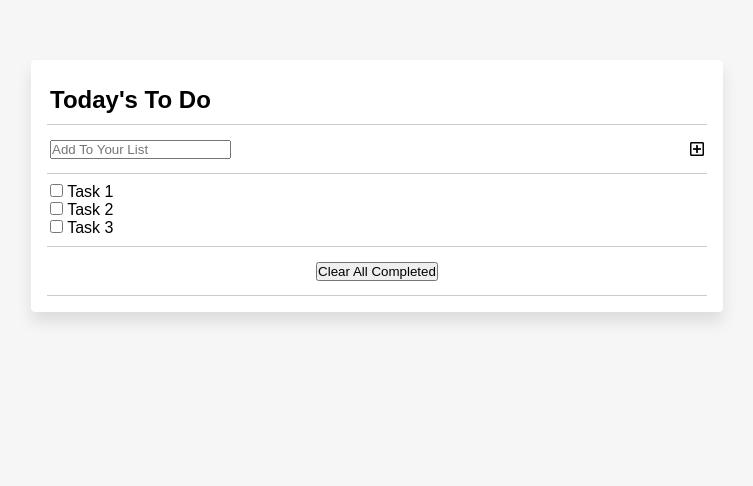
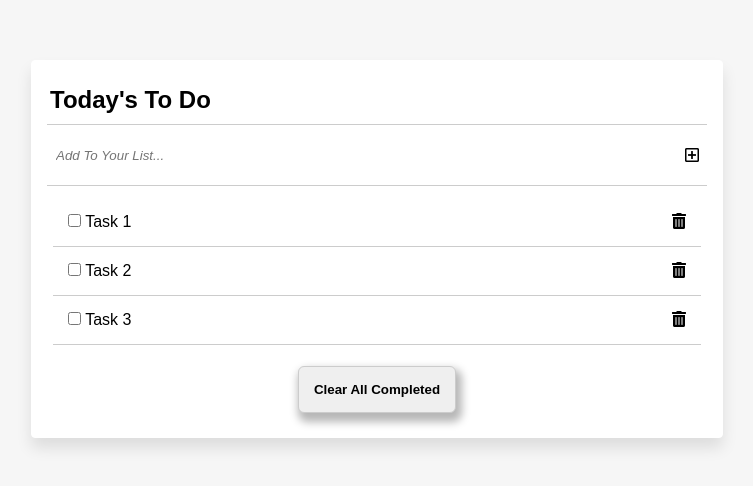
Before and after one commit to RitobrotoMukherjee/to-do-list-webpack, a website built with webpack: page src/index.html in a window 1280 px wide. Shown: the whole page, without its empty margins (263-1016 px from the left). Built offline with nearby package versions, Linux system fonts and the light colour scheme.

Commit message:
Add style for task lists

```diff
--- a/src/css/style.css
+++ b/src/css/style.css
@@ -37,11 +37,57 @@ section {
   align-items: center;
   background: var(--list-bg);
   padding: 9px 3px;
+  min-height: 30px;
+}
+
+.title-container {
   border-bottom: 1px solid var(--grey);
-  min-height: 30px;
+}
+
+.add-task {
+  border-bottom: 1px solid var(--grey);
+}
+
+#add-task-input {
+  height: 30px;
+  width: 90%;
+  border: none;
+  padding: 6px;
+  font-style: italic;
+}
+
+.add-icon {
+  cursor: pointer;
+  width: 10px;
+  margin-right: 9px;
+}
+
+.todo-list {
+  display: flex;
+  flex-direction: column;
+  justify-content: center;
+  width: 100%;
+  padding: 3px;
+}
+
+.todo-list-items {
+  display: flex;
+  justify-content: space-between;
+  border-bottom: 1px solid var(--grey);
+  padding: 15px;
 }
 
 .button-container {
   padding: 9px 0;
   justify-content: center;
 }
+
+#clear-completed-btn {
+  cursor: pointer;
+  border: 1px solid var(--grey);
+  border-radius: 6px;
+  padding: 15px;
+  min-width: 20px;
+  font-weight: 600;
+  box-shadow: 3px 6px 9px 3px rgb(183, 183, 183);
+}
--- a/src/index.html
+++ b/src/index.html
@@ -13,12 +13,12 @@
 <body>
     <main>
         <section id="list-card">
-            <div class="card-items">
+            <div class="card-items title-container">
                 <h1 class="title">Today's To Do</h1>
             </div>
             <div class="card-items add-task">
-                <input type="text" placeholder="Add To Your List">
-                <i class="far fa-plus-square"></i>
+                <input id="add-task-input" type="text" placeholder="Add To Your List...">
+                <i class="far fa-plus-square add-icon"></i>
             </div>
             <div class="card-items">
                 <ul id="todo-list-container" class="todo-list">
--- a/src/index.js
+++ b/src/index.js
@@ -11,9 +11,12 @@ const renderTasks = () => {
   let template = '';
   taskList.forEach((item) => {
     template += `<li class="todo-list-items">
-            <div class="chekbox">
+            <div class="list-item-data">
                 <input type="checkbox" id="task${item.index}" name="checkbox" value="${item.index}">
                 <label for="task${item.index}">Task ${item.index + 1}</label>
+            </div>
+            <div class="list-item-data">
+                <i id="delete${item.index}" class="fas fa-trash-alt"></i>
             </div>
         </li>`;
   });
```
Also changed, not shown: dist/build.js, dist/index.html.
